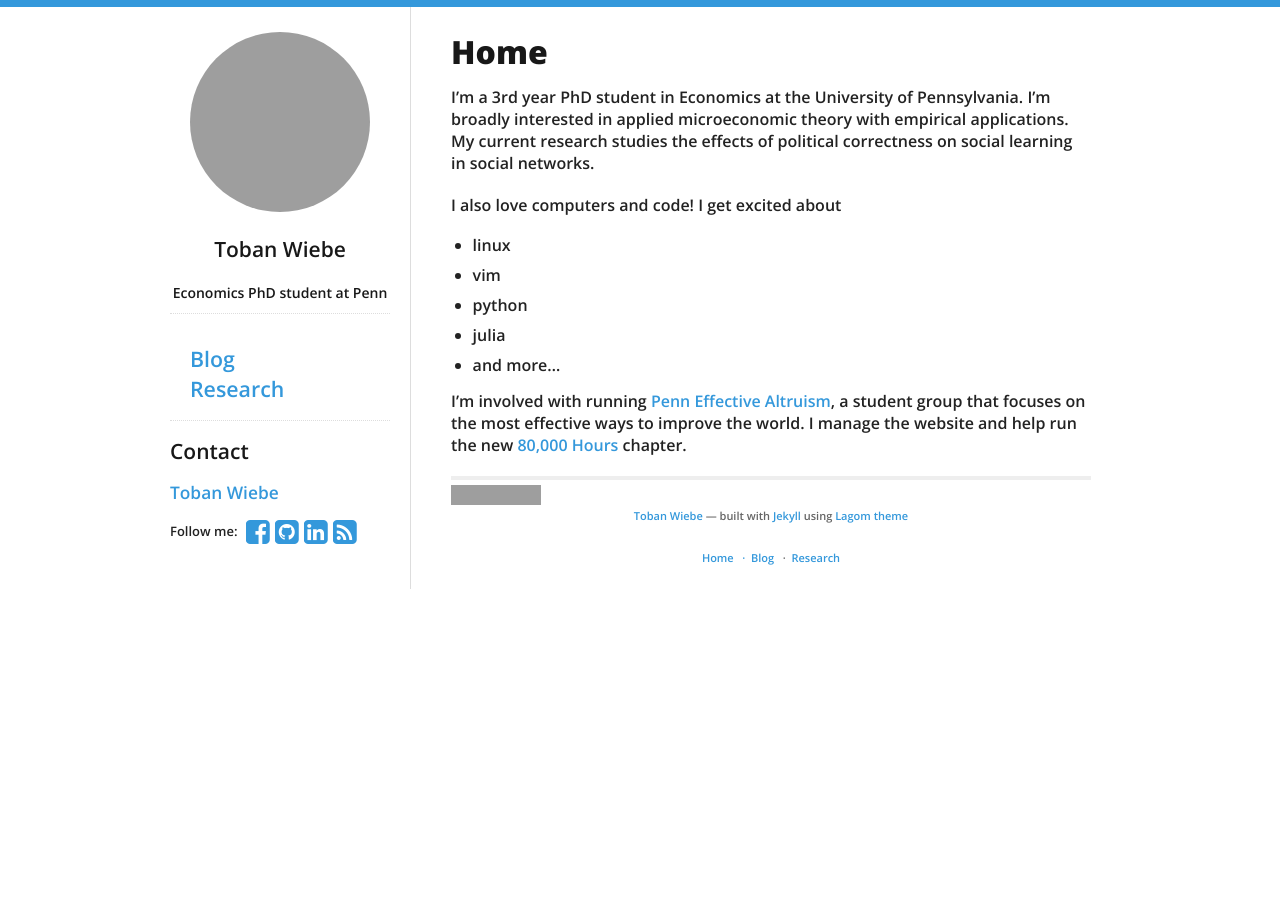
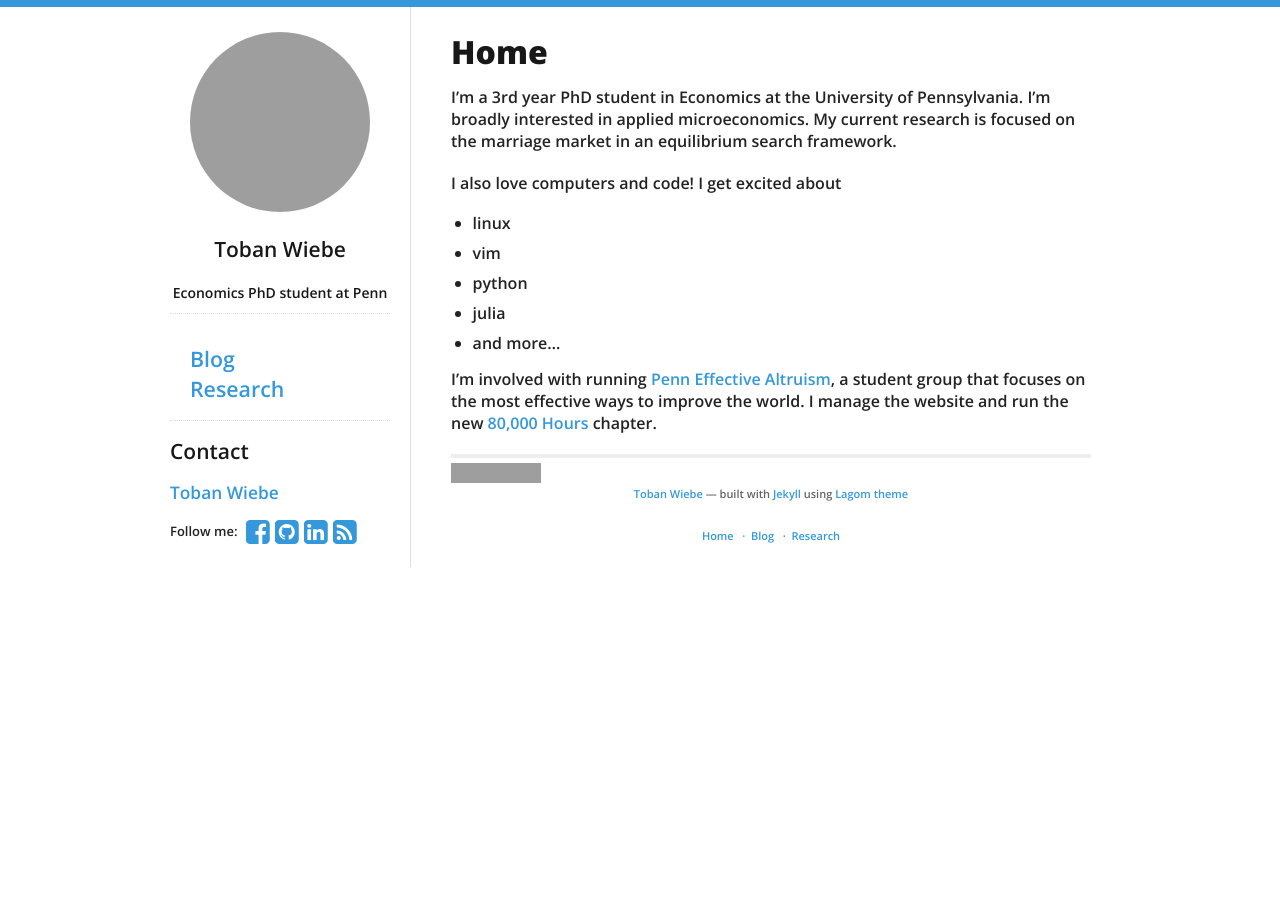
Before and after one commit to tobanw/tobanw.github.io, a Jekyll site: the page built from index.md, in a window 1280 px wide. Built offline with Jekyll 4.4.1, drawn with Linux system fonts in a browser that asks for light colours; nearby versions of some CDN libraries; grey boxes are pictures that could not be loaded.

Commit message:
update home page content

```diff
--- a/index.md
+++ b/index.md
@@ -4,8 +4,8 @@ title: Home
 permalink: /
 ---
 I'm a 3rd year PhD student in Economics at the University of Pennsylvania.
-I'm broadly interested in applied microeconomic theory with empirical applications.
-My current research studies the effects of political correctness on social learning in social networks.
+I'm broadly interested in applied microeconomics.
+My current research is focused on the marriage market in an equilibrium search framework.
 
 I also love computers and code! I get excited about
 
@@ -16,4 +16,4 @@ I also love computers and code! I get excited about
 - and more...
 
 I'm involved with running [Penn Effective Altruism](http://pennea.org), a student group that focuses on the most effective ways to improve the world.
-I manage the website and help run the new [80,000 Hours](http://pennea.org/80k-hours) chapter.
+I manage the website and run the new [80,000 Hours](http://pennea.org/80k-hours) chapter.
```
